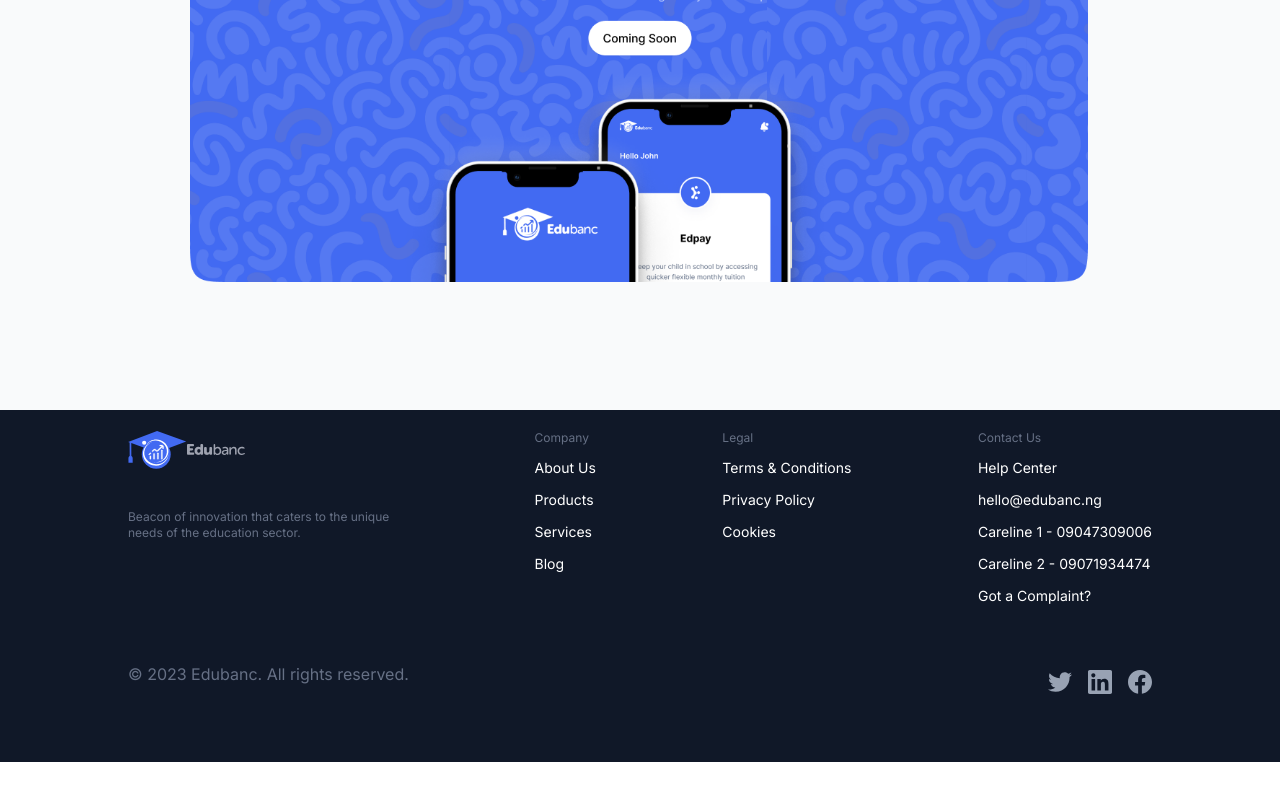
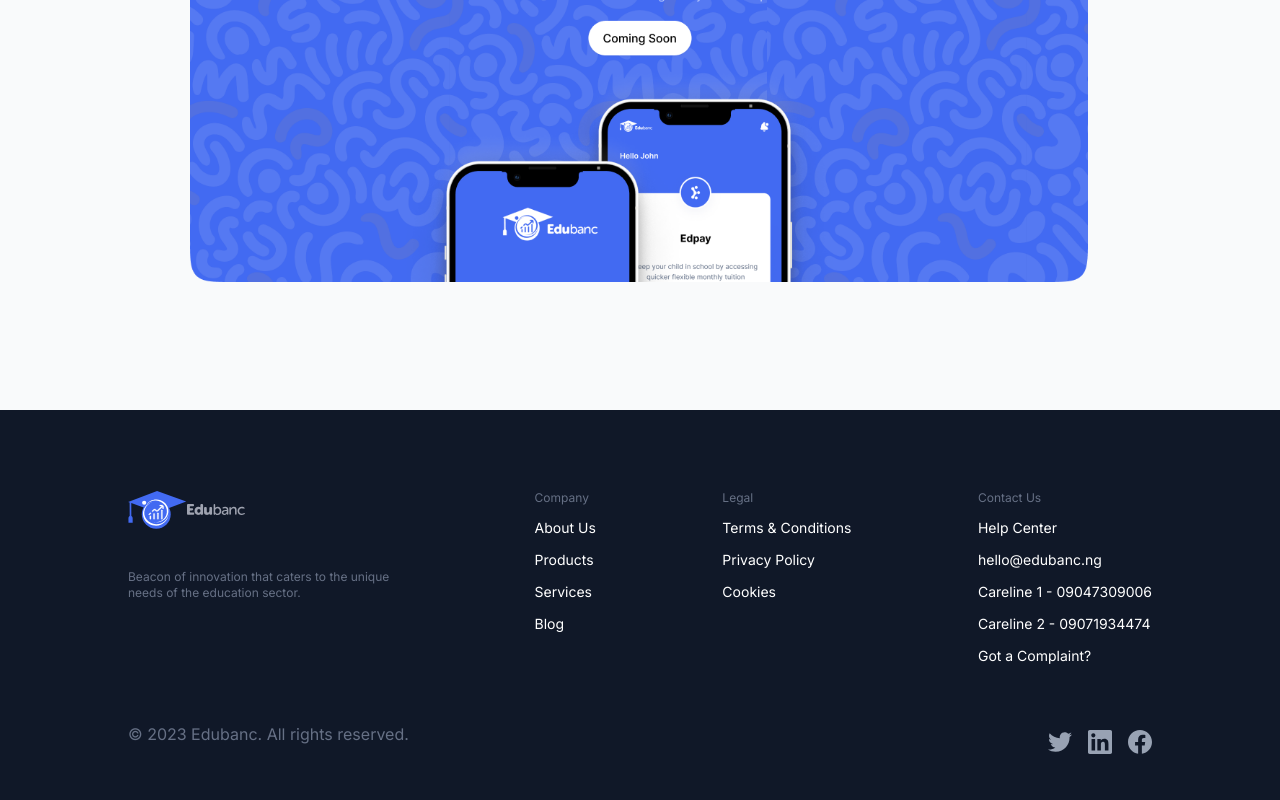
Before and after one commit to JosephIgbaji/edubanc, a Next.js app: page /donate in a window 1280 px wide. Shown: the part 2179-2979 px from the top of the page. Before the commit the page ends 2941 px from the top, so only its background shows below. Built offline with nearby package versions, Linux system fonts and the light colour scheme.

Commit message:
padding top added to footer

```diff
--- a/src/components/ProductCard.jsx
+++ b/src/components/ProductCard.jsx
@@ -3,7 +3,7 @@
 
 const ProductCard = ({ soon, color, icon, title, details, linkTo }) => {
   return (
-    <div className="relative flex flex-col items-center gap-7 py-7 text-center bg-white rounded-lg w-[300px] h-[260px]">
+    <div className="relative flex flex-col items-center gap-5 py-7 px-4 text-center bg-white rounded-lg w-[300px] h-[260px]">
       <div
         style={{ backgroundColor: color }}
         className="absolute -top-4 flex items-center justify-center w-10 h-10 rounded-full"
--- a/src/components/donate/ImageLeft.jsx
+++ b/src/components/donate/ImageLeft.jsx
@@ -4,7 +4,7 @@
 const ImageLeft = () => {
   return (
     <div className="flex flex-col md:flex-row gap-10 items-center justify-between mt-16">
-      <div className="">
+      <div className="w-[300px] sm:w-auto">
         <Image
           className="rounded-xl"
           src="/donate-imageLeft.png"
--- a/src/components/footer/Footer.jsx
+++ b/src/components/footer/Footer.jsx
@@ -4,7 +4,7 @@
 
 const Footer = () => {
   return (
-    <div className="md:px-32 px-20 py-5 bg-[#101828]">
+    <div className="md:px-32 px-20 py-5 pt-20 bg-[#101828]">
       <div className="grid gap-5 sm:grid-cols-2 lg:flex lg:justify-between">
         <div className="max-w-[280px]">
           <Link href="/">
--- a/src/components/home/Testimonials.jsx
+++ b/src/components/home/Testimonials.jsx
@@ -23,7 +23,7 @@
         Don&apos;t take our word for it. Trust our customers
       </p>
       <div
-        className="flex gap-5 w-full overflow-x-auto"
+        className="flex gap-5 w-full overflow-x-scroll"
         // style={{
         //   width: "100%",
         //   overflow: "auto",
```
